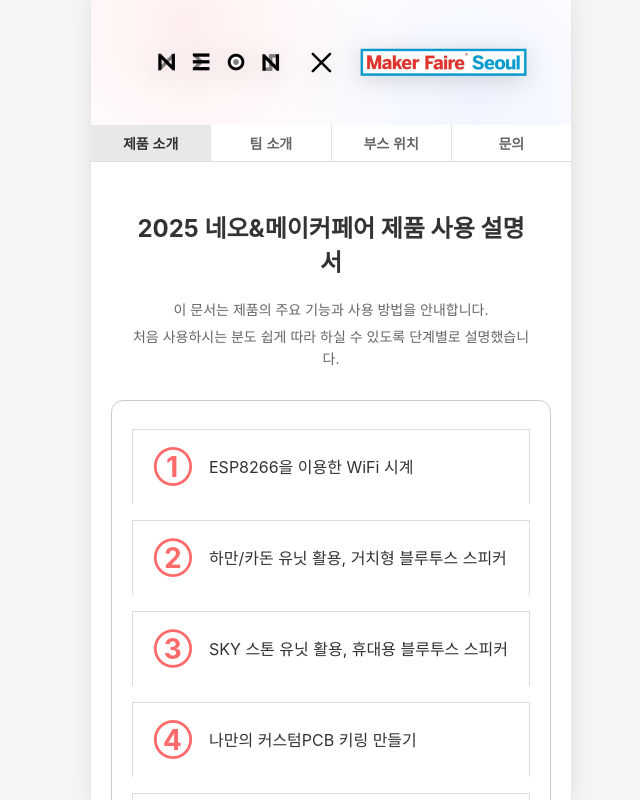
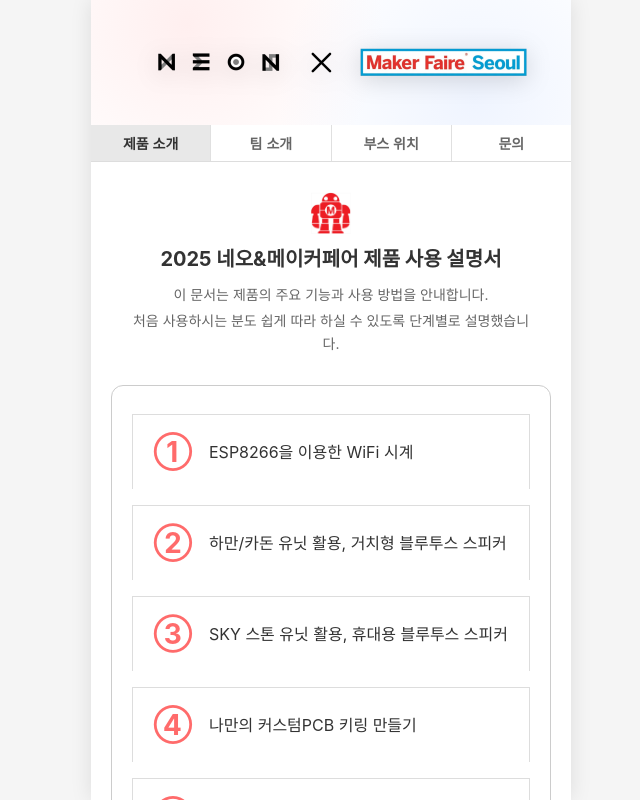
Before and after one commit to Jinacker/neon_maker, a React (Vite) app: page / in a window 1280 px wide. Shown: the top 800 px of the page, without its empty margins (309-949 px from the left). Built offline with nearby package versions, Linux system fonts and the light colour scheme.

Commit message:
[UI] 메이커페어 마스코트 이미지 추가

```diff
--- a/src/App.css
+++ b/src/App.css
@@ -100,13 +100,20 @@
   padding: 0 20px;
 }
 
+.intro-small-logo {
+  width: 40px;
+  height: auto;
+  margin-bottom: 4px;
+  object-fit: contain;
+}
+
 .main-product-title {
-  font-size: 24px;
+  font-size: 20px;
   font-weight: bold;
   color: #333;
-  margin-top: 20px;
-  margin-bottom: 20px;
-  line-height: 1.4;
+  margin-top: 4px;
+  margin-bottom: 12px;
+  line-height: 1.3;
 }
 
 .product-subtitle {
--- a/src/App.jsx
+++ b/src/App.jsx
@@ -67,6 +67,7 @@ function App() {
         {activeTab === 'products' && (
           <>
             <div className="product-intro">
+              <img src="/makey.png" alt="메이커 로고" className="intro-small-logo" />
               <h2 className="main-product-title">2025 네오&메이커페어 제품 사용 설명서</h2>
               <p className="product-subtitle">이 문서는 제품의 주요 기능과 사용 방법을 안내합니다.</p>
               <p className="product-description">처음 사용하시는 분도 쉽게 따라 하실 수 있도록 단계별로 설명했습니다.</p>
```
Also changed, not shown: public/makey.png (added).
